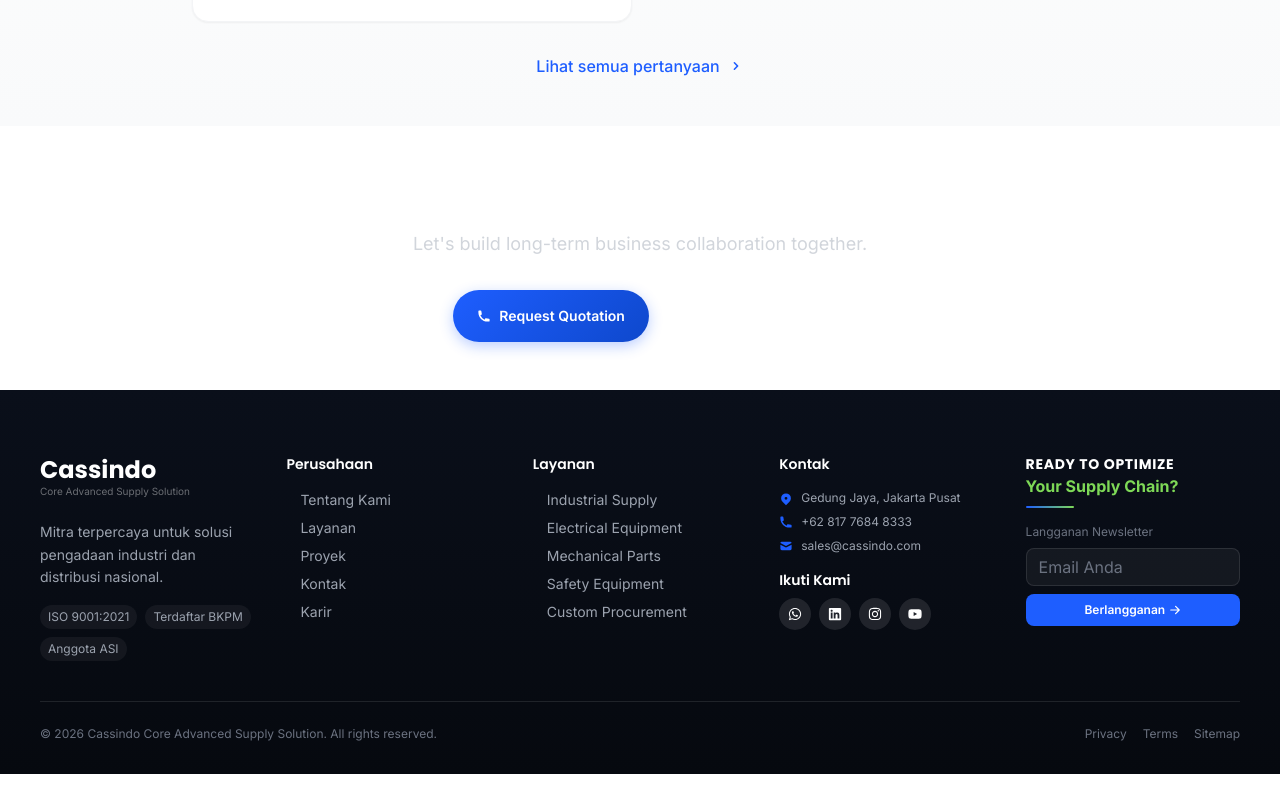
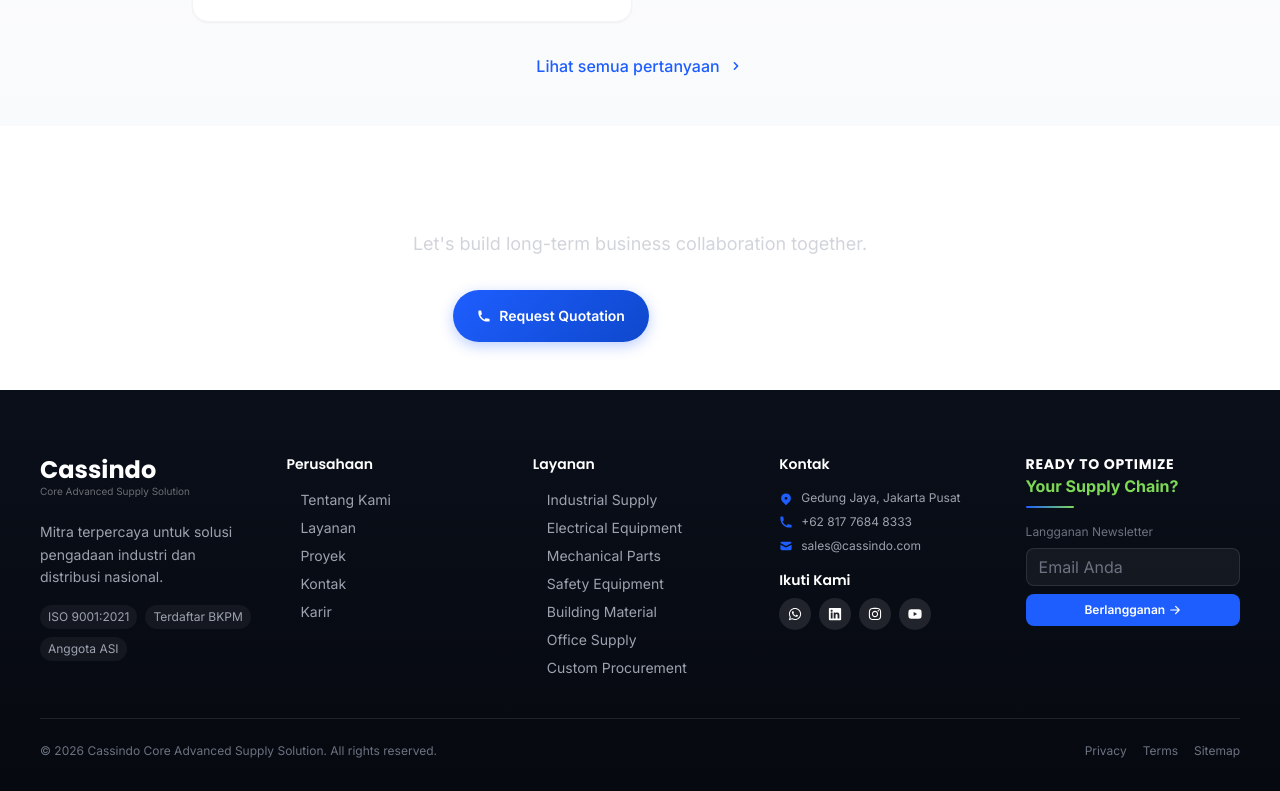
Before and after one commit to herlan-syihabudin/CASSINDO, a Next.js app: page / in a window 1280 px wide. Shown: the part 6231-7022 px from the top of the page. Built offline with nearby package versions, Linux system fonts and the light colour scheme.

Commit message:
Update Footer.tsx

```diff
--- a/src/components/Footer.tsx
+++ b/src/components/Footer.tsx
@@ -37,6 +37,8 @@ export default function Footer() {
       { href: '/services/electrical-equipment', label: 'Electrical Equipment' },
       { href: '/services/mechanical-parts', label: 'Mechanical Parts' },
       { href: '/services/safety-equipment', label: 'Safety Equipment' },
+      { href: '/services/building-material', label: 'Building Material' },      // ← TAMBAH
+      { href: '/services/office-supply', label: 'Office Supply' },              // ← TAMBAH
       { href: '/services/custom-procurement', label: 'Custom Procurement' },
     ],
     support: [
@@ -96,11 +98,11 @@ export default function Footer() {
             </ul>
           </div>
 
-          {/* Kolom 3: Layanan */}
+          {/* Kolom 3: Layanan - SEKARANG 7 LAYANAN */}
           <div>
             <h4 className="text-white font-semibold mb-4 text-sm">Layanan</h4>
             <ul className="space-y-2 text-sm">
-              {footerLinks.layanan.slice(0, 5).map((link) => (
+              {footerLinks.layanan.map((link) => (
                 <li key={link.href}>
                   <Link href={link.href} className="hover:text-primary transition-all duration-300 hover:translate-x-1 inline-flex items-center gap-1 group text-gray-400 hover:text-primary">
                     <HiArrowRight className="opacity-0 group-hover:opacity-100 text-[10px] transition" />
@@ -153,7 +155,7 @@ export default function Footer() {
             </div>
           </div>
 
-          {/* Kolom 5: Tagline + Newsletter (SEJAJAR dengan Ikuti Kami) */}
+          {/* Kolom 5: Tagline + Newsletter */}
           <div>
             {/* Tagline Premium */}
             <div className="mb-4">
```
